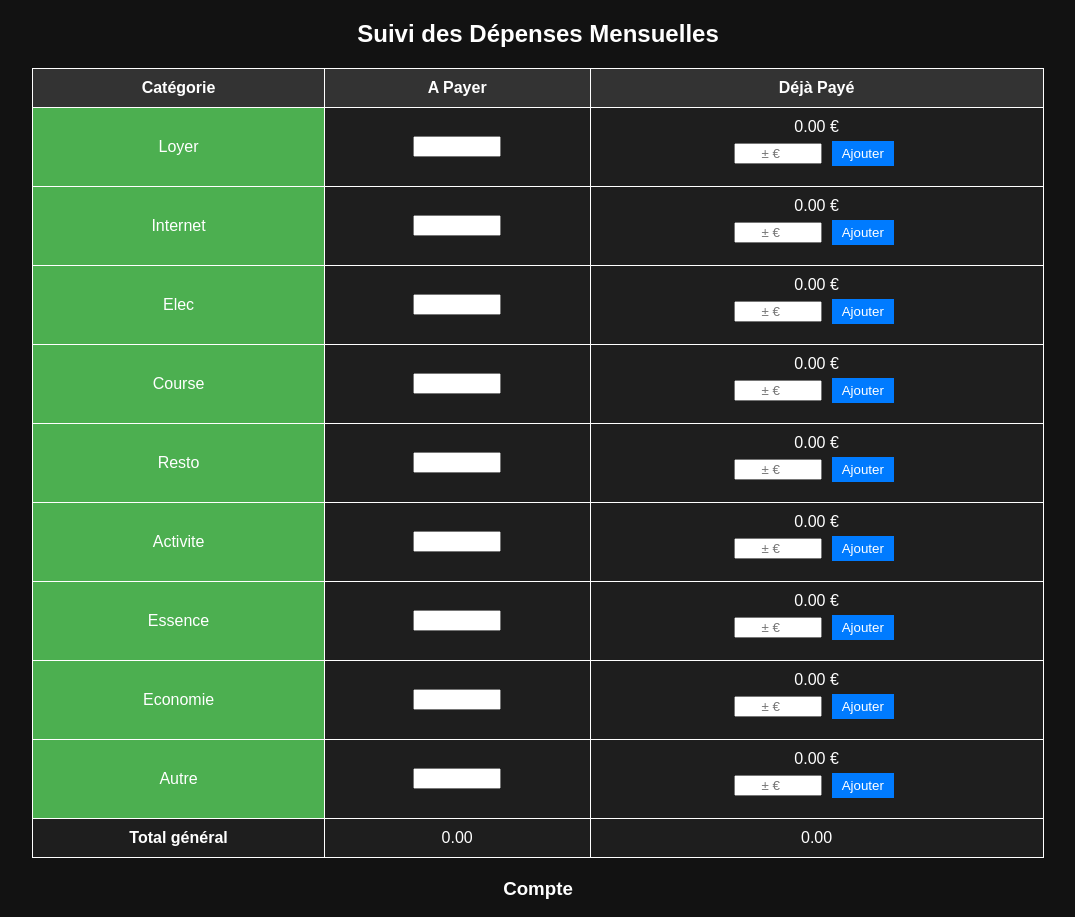
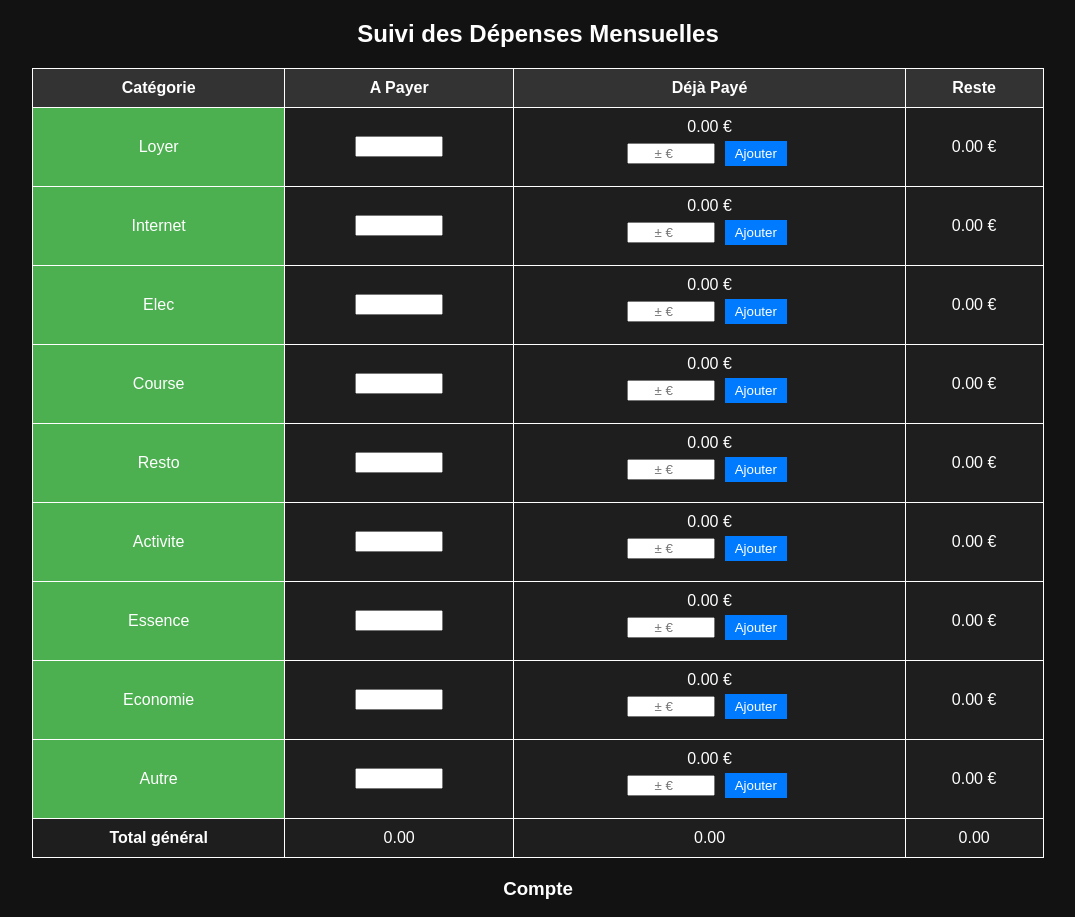
Before and after one commit to Le-Duq/test2, a plain HTML site: page index.html in a window 1280 px wide. Shown: the top 917 px of the page, without its empty margins (102-1177 px from the left). Drawn offline with nearby package versions, Linux system fonts and the light colour scheme.

Commit message:
index.html

```diff
--- a/index.html
+++ b/index.html
@@ -4,20 +4,6 @@
     <meta charset="UTF-8">
     <meta name="viewport" content="width=device-width, initial-scale=1.0">
     <title>Suivi des Dépenses</title>
-    <link rel="manifest" href="manifest.json">
-    <meta name="apple-mobile-web-app-capable" content="yes">
-    <meta name="apple-mobile-web-app-status-bar-style" content="black-translucent">
-    <meta name="theme-color" content="#121212">
-    <link rel="apple-touch-icon" href="icon-192.png">
-    <script>
-        if ('serviceWorker' in navigator) {
-            window.addEventListener('load', () => {
-                navigator.serviceWorker.register('sw.js').then(() => {
-                    console.log("✅ Service Worker enregistré");
-                });
-            });
-        }
-    </script>
     <script src="https://cdnjs.cloudflare.com/ajax/libs/jspdf/2.5.1/jspdf.umd.min.js"></script>
     <script src="https://cdnjs.cloudflare.com/ajax/libs/html2canvas/1.4.1/html2canvas.min.js"></script>
     <style>
@@ -38,7 +24,7 @@
 <h2>Suivi des Dépenses Mensuelles</h2>
 <table id="depensesTable">
     <tr>
-        <th>Catégorie</th><th>A Payer</th><th>Déjà Payé</th>
+        <th>Catégorie</th><th>A Payer</th><th>Déjà Payé</th><th>Reste</th>
     </tr>
     <script>
         const categories = ["loyer", "internet", "elec", "course", "resto", "activite", "essence", "economie", "autre"];
@@ -52,12 +38,14 @@
                 <button onclick="ajouterPaiement('${cat}')">Ajouter</button>
                 <div class="historique" id="${cat}_historique"></div>
             </td>
+            <td><span id="${cat}_reste">0</span> €</td>
         </tr>`).join(""));
     </script>
     <tr class="total-row">
         <td style="font-weight:bold;">Total général</td>
         <td><span id="total_a_payer"></span></td>
         <td><span id="total_deja_paye"></span></td>
+        <td><span id="total_reste"></span></td>
     </tr>
 </table>
 <h3>Compte</h3>
@@ -92,6 +80,7 @@
     function mettreAJourPaiements() {
         let totalPaye = 0;
         let totalAPayer = 0;
+        let totalReste = 0;
         categories.forEach(cat => {
             let liste = JSON.parse(localStorage.getItem(`${cat}_paye_list`)) || [];
             let somme = liste.reduce((a, b) => a + b, 0);
@@ -102,12 +91,16 @@
             historique.innerText = liste.map(v => (v >= 0 ? "+" : "") + v + " €").join(", ");
 
             const aPayerInput = document.getElementById(cat);
-            if (aPayerInput) totalAPayer += Number(aPayerInput.value || 0);
+            let aPayer = Number(aPayerInput.value || 0);
+            totalAPayer += aPayer;
+
+            const reste = somme - aPayer;
+            totalReste += reste;
+            document.getElementById(`${cat}_reste`).innerText = reste.toFixed(2);
 
             const catCell = document.getElementById(`cat_${cat}`);
             catCell.classList.remove("paye-complet", "paye-incomplet");
             if (aPayerInput) {
-                const aPayer = Number(aPayerInput.value);
                 if (somme === aPayer) {
                     catCell.classList.add("paye-complet");
                 } else if (somme > aPayer) {
@@ -119,6 +112,7 @@
         document.getElementById("deja_paye").innerText = totalPaye.toFixed(2);
         document.getElementById("total_deja_paye").innerText = totalPaye.toFixed(2);
         document.getElementById("total_a_payer").innerText = totalAPayer.toFixed(2);
+        document.getElementById("total_reste").innerText = totalReste.toFixed(2);
 
         const totalCompte = Number(document.getElementById("total_compte").innerText || 0);
         document.getElementById("total_restant").innerText = (totalCompte - totalPaye).toFixed(2);
@@ -158,18 +152,22 @@
             const imgHeight = (canvas.height * imgWidth) / canvas.width;
             doc.addImage(imgData, 'PNG', 10, 10, imgWidth, imgHeight);
             doc.save('suivi_depenses.pdf');
+
             localStorage.clear();
             document.querySelectorAll("input[type=number]").forEach(input => input.value = '');
             categories.forEach(cat => {
                 document.getElementById(`${cat}_paye_total`).innerText = '0';
                 document.getElementById(`${cat}_historique`).innerText = '';
+                document.getElementById(`${cat}_reste`).innerText = '0';
             });
+
             document.getElementById("total_a_payer").innerText = '';
             document.getElementById("total_deja_paye").innerText = '';
             document.getElementById("deja_paye").innerText = '';
             document.getElementById("total_compte").innerText = '';
             document.getElementById("compte_total").innerText = '';
             document.getElementById("total_restant").innerText = '';
+            document.getElementById("total_reste").innerText = '';
             updateCompte();
         });
     }
```
